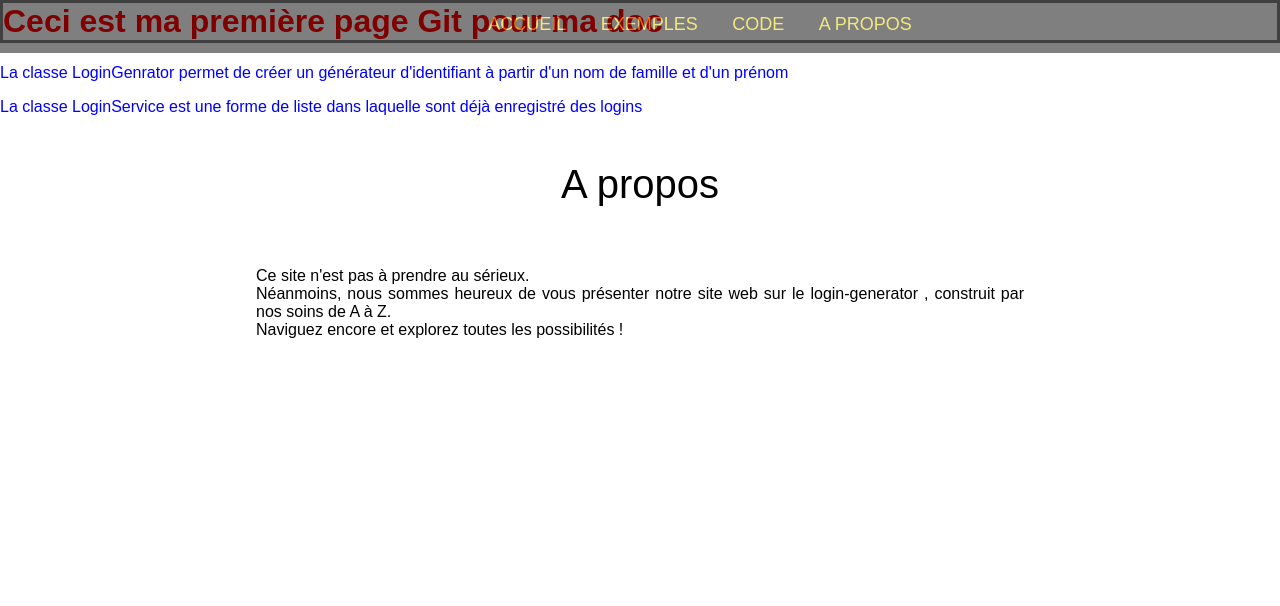
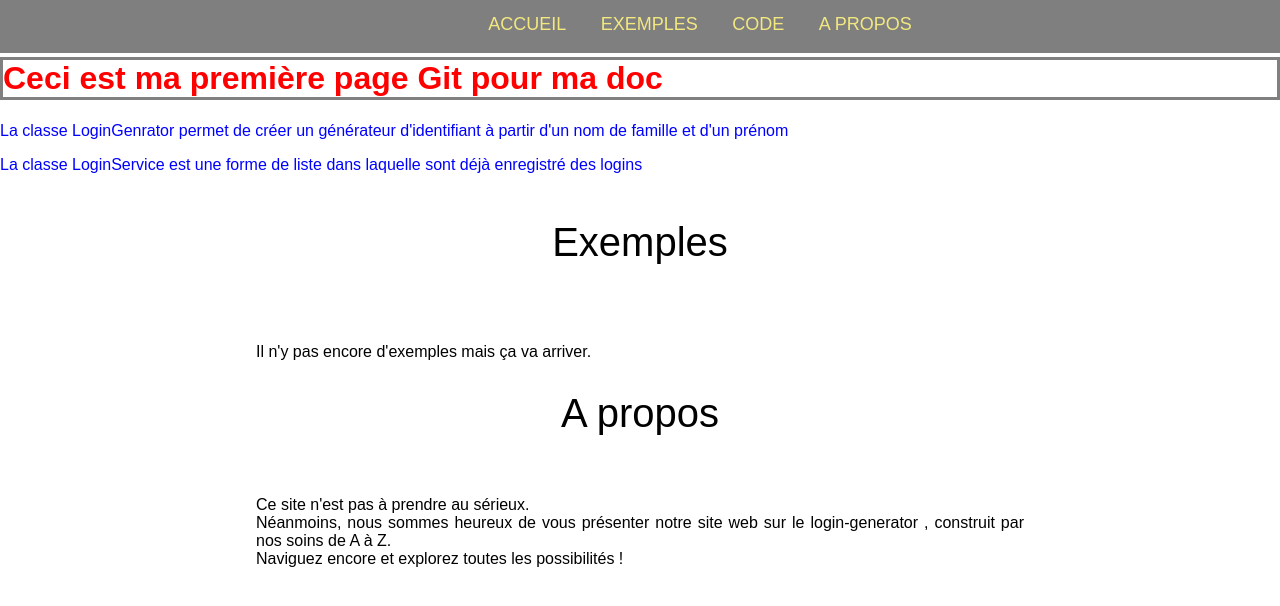
Before and after one commit to Ludo81/login-generator, a plain HTML site: page docs/index.html in a window 1280 px wide. Drawn offline with Linux system fonts and the light colour scheme.

Commit message:
Update index.html

```diff
--- a/docs/index.html
+++ b/docs/index.html
@@ -1,3 +1,4 @@
+<!DOCTYPE html>
 <html>
 	<head>
 		<title>Documentation</title>
@@ -18,6 +19,8 @@
 	</ul>
 
   </header>
+  </br>
+  </br>
 		<h1 style="border-color: gray; border-style:solid; color:red">
 			Ceci est ma première page Git pour ma doc
 		</h1>
@@ -29,6 +32,12 @@
 			La classe LoginService est une forme de liste dans laquelle sont déjà
 			enregistré des logins
 		</p>
+		<section id="exemples">
+		<div class="title"> Exemples </div>
+		<div class="div-content"><br>
+		Il n'y pas encore d'exemples mais ça va arriver.
+			</div>
+    </section>
 	<section id="apropos">
 		<div class="title"> A propos </div>
 		<div class="div-content"> Ce site n'est pas à prendre au sérieux. <br> Néanmoins, nous sommes heureux de vous présenter notre site web sur le login-generator
```
